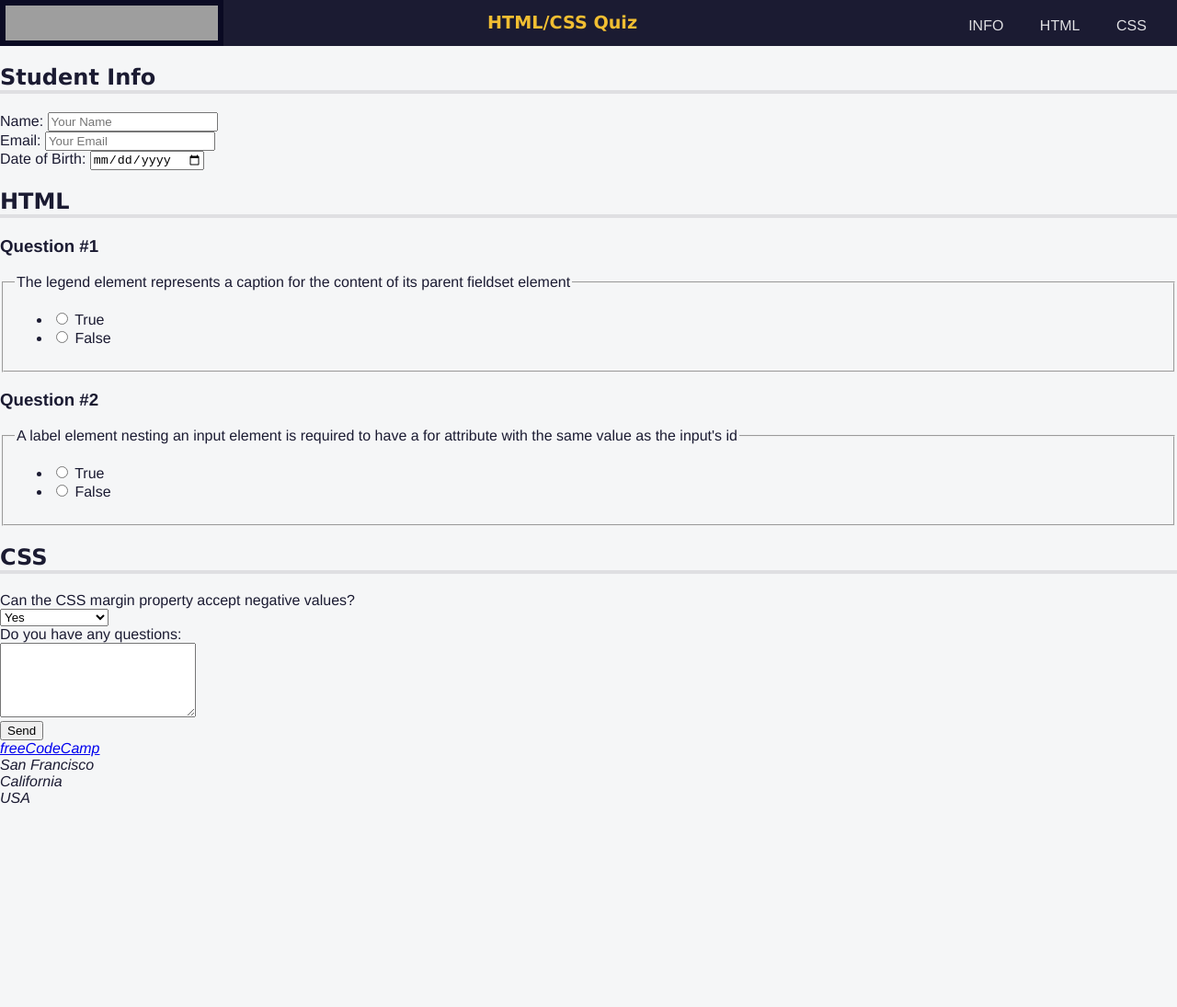
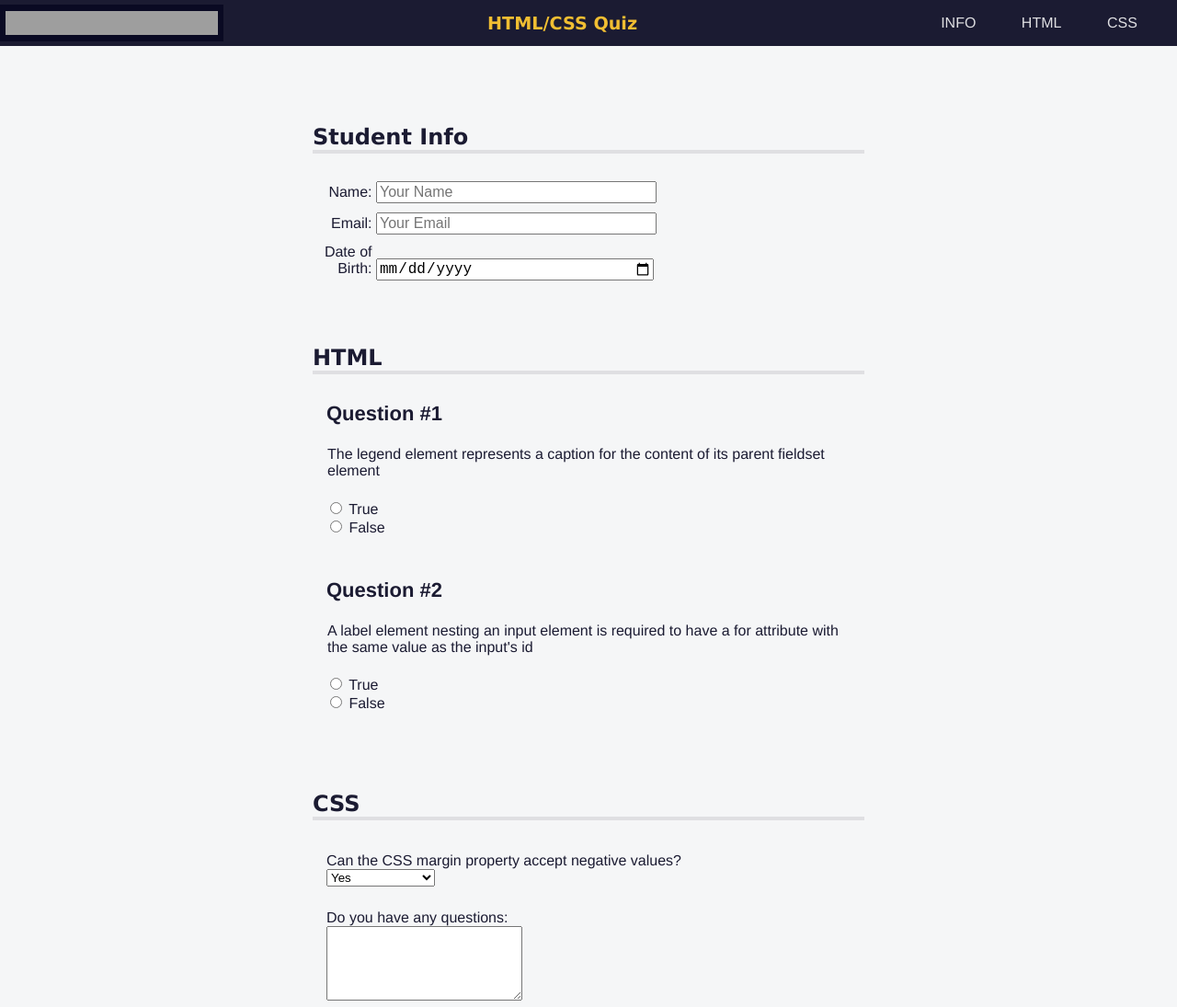
Before and after one commit to Luisemigoan/AccessibilityQuestionnaire, a plain HTML site: page index.html in a window 1280 px wide. Shown: the top 1095 px of the page at 92% size. Before the commit the page ends 877 px from the top, so only its background shows below. Drawn offline with Linux system fonts and the light colour scheme; grey boxes are pictures that could not be loaded.

Commit message:
Se termina documento styles con sus respectivos estilos, se prueba mediaquery

```diff
--- a/styles.css
+++ b/styles.css
@@ -1,3 +1,27 @@
+/*ciertos tipos de animaciones basadas en movimiento pueden causar incomodidad a algunos usuarios. En particular, personas con trastornos vestibulares tienen sensibilidad a ciertos desencadenantes del movimiento.
+
+La regla-at @media tiene una característica de medios llamada prefers-reduced-motion para establecer CSS basado en las preferencias del usuario. Puede tomar uno de los siguientes valores:
+
+reduce
+no-preference
+
+ejemplo:
+@media (feature: value) {
+  selector {
+    styles
+  }
+}
+
+Envuelve la regla de estilo que establece scroll-behavior: smooth dentro de una regla @media con la característica de medios prefers-reduced-motion configurada con el valor no-preference.
+
+*/
+
+@media (prefers-reduced-motion: no-preference) {
+    * {
+    scroll-behavior: smooth;
+ }
+}
+
 body {
     background-color: #f5f6f7;
     color: #1b1b32;
@@ -6,11 +30,13 @@ body {
 }
 
 header {
-    width: 100%;/*Ocupa todo el ancho del contenedor principal*/
+    width: 100%; /*Ocupa todo el ancho del contenedor principal*/
     height: 50px;
     background-color: #1b1b32;
     display: flex;
     justify-content: space-between;
+    align-items: center;
+    top: 0;
 }
 
 /* CSS tiene una función max, que devuelve el elemento más grande de un conjunto de valores separados por comas.
@@ -21,14 +47,29 @@ En el ejemplo anterior, el ancho de la imagen será 250px si el ancho de la vist
 */
 #logo {
     width: max(10rem, 18vw);
-    background-color: #0a0a23; /*Permite la visualización de un logo blanco*/
-    aspect-ratio: 35 / 4; /*Relación de aspecto*/
-    padding: 0.4rem; /*Relleno*/
+    background-color: #0a0a23;
+    /*Permite la visualización de un logo blanco*/
+    aspect-ratio: 35 / 4;
+    /*Relación de aspecto*/
+    padding: 0.4rem;
+    /*Relleno*/
 }
 
 h1 {
     color: #f1be32;
     font-size: min(5vw, 1.2em);
+    text-align: center;
+}
+
+main {
+    padding-top: 25px;
+}
+
+section {
+    width: 80%;
+    max-width: 600px;
+    margin: 0 auto;
+    margin-bottom: 10px;
 }
 
 nav {
@@ -37,28 +78,33 @@ nav {
     height: 50px;
 }
 
-nav > ul {
+nav>ul {
     display: flex;
     justify-content: space-evenly;
+    flex-wrap: wrap;
+    align-items: center;
+    padding-inline-start: 0;
+    margin-block: 0;
+    height: 100%;
 }
 
-nav > ul > li {
+nav>ul>li {
     color: #dfdfe2;
     margin: 0 0.2rem;
     padding: 0.2rem;
     display: block;
 }
 
-li > a {
+li>a {
     color: inherit;
     text-decoration: none;
 }
 
 nav li:hover {
-     color: #1b1b32;
-     background-color: #dfdfe2;
-     cursor: pointer;
-  }
+    color: #1b1b32;
+    background-color: #dfdfe2;
+    cursor: pointer;
+}
 
 /*El tipo de letra juega un rol importante en la accesibilidad de una página. Algunas fuentes son más fáciles de leer que otras, y esto es especialmente cierto en pantallas de resolución baja.*/
 h1,
@@ -68,8 +114,37 @@ h2 {
 
 h2 {
     border-bottom: 4px solid #dfdfe2;
+    margin-top: 0;
+    padding-top: 60px;
 }
 
+.info {
+    padding: 10px 0 0 5px;
+}
+
+.formrow {
+    margin-top: 30px;
+    padding: 0px 15px;
+}
+
+.info > label, .info > input {
+    display: inline-block;
+    text-align: right;
+  }
+
+input {
+    font-size: 1rem;
+}
+
+.info > input {
+    width: 50%;
+    text-align: left;
+}
+
+.info > label {
+    width: 10%;
+    min-width: 55px;
+}
 /*El texto .sr-only sigue siendo visible. Es habitual ocultar visualmente el texto para que sólo lo lean los lectores de pantalla.
 
 Este patrón consiste en establecer las siguientes propiedades CSS:
@@ -86,8 +161,59 @@ white-space: nowrap;*/
 
 /*Para prevenir la repetición innecesaria, apunta al pseudoelemento before del elemento h3, y dale una propiedad content de "Question #".*/
 
-h3::before { /*Agrega el texto especificado en content*/
+.question-block {
+    text-align: left;
+    display: block;
+    width: 100%;
+    margin-top: 20px;
+    padding-top: 5px;
+}
+
+h3 {
+    margin-top: 5px;
+    padding-left: 15px;
+    font-size: 1.375rem;
+    }
+
+h3::before {
+    /*Agrega el texto especificado en content*/
     content: "Question #";
+}
+
+.question {
+    border: none;
+    padding-bottom: 0;
+}
+
+.answers-list {
+    list-style: none;
+    padding: 0;
+}
+
+button {
+    display: block;
+    margin: 40px auto;
+    width: 40%;
+    padding: 15px;
+    font-size: 1.438rem;
+    background: #d0d0d5;
+    border: 3px solid #3b3b4f;
+}
+
+footer {
+    background-color: #2a2a40;
+    display: flex;
+    justify-content: center;
+}
+
+footer,
+footer a {
+    color: #dfdfe2;
+}
+
+address {
+    text-align: center;
+    padding: 0.3em;
 }
 
 .sr-only {
```
